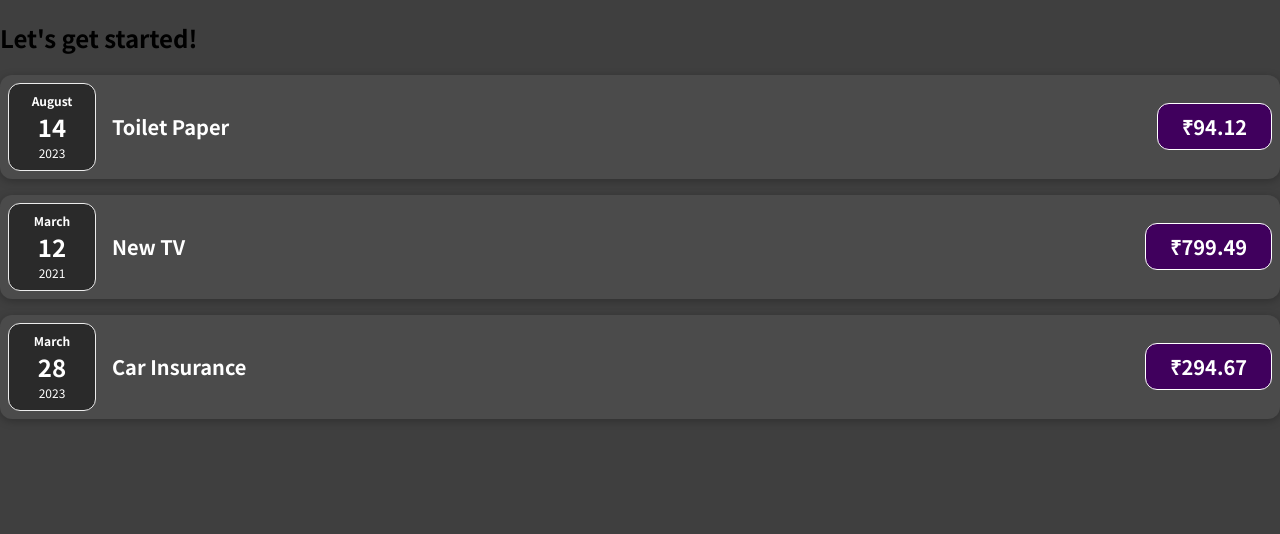
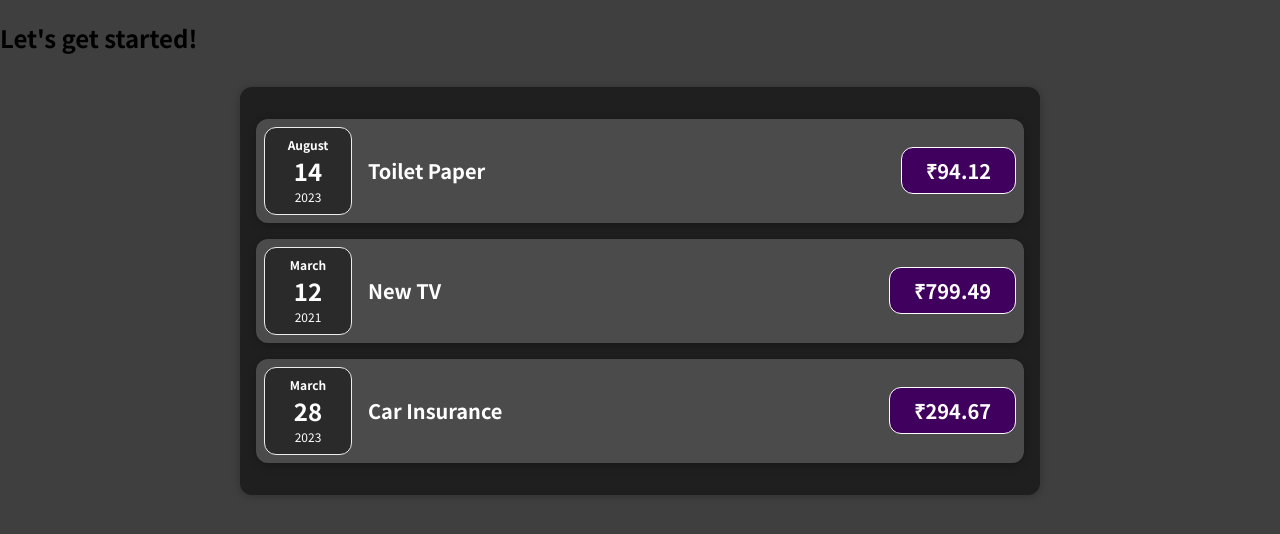
Before and after one commit to Rohitkumar2145/Expense-Tracker, a JavaScript app: page / in a window 1280 px wide. Shown: the top 534 px of the page. Built offline with nearby package versions, Linux system fonts and the light colour scheme.

Commit message:
Expenses.js, Expenses.css added, App.js modified

```diff
--- a/src/App.js
+++ b/src/App.js
@@ -1,4 +1,5 @@
 import ExpenseItem from "./components/ExpenseItem";
+import Expenses from "./components/Expenses";
 
 function App() {
   const expenses = [
@@ -25,21 +26,7 @@
   return (
     <div>
       <h2>Let's get started!</h2>
-      <ExpenseItem
-        title={expenses[0].title}
-        amount={expenses[0].amount}
-        date={expenses[0].date}
-      />
-      <ExpenseItem
-        title={expenses[1].title}
-        amount={expenses[1].amount}
-        date={expenses[1].date}
-      />
-      <ExpenseItem
-        title={expenses[2].title}
-        amount={expenses[2].amount}
-        date={expenses[2].date}
-      />
+      <Expenses expenses={expenses} />
     </div>
   );
 }
--- /dev/null
+++ b/src/components/Expenses.css
@@ -0,0 +1,9 @@
+.expenses {
+  padding: 1rem;
+  background-color: rgb(31, 31, 31);
+  margin: 2rem auto;
+  width: 50rem;
+  max-width: 95%;
+  border-radius: 12px;
+  box-shadow: 0 1px 8px rgba(0, 0, 0, 0.25);
+}
--- /dev/null
+++ b/src/components/Expenses.js
@@ -0,0 +1,26 @@
+import ExpenseItem from "./ExpenseItem";
+import "./Expenses.css";
+
+function Expenses(props) {
+  return (
+    <div className="expenses">
+      <ExpenseItem
+        title={props.expenses[0].title}
+        amount={props.expenses[0].amount}
+        date={props.expenses[0].date}
+      />
+      <ExpenseItem
+        title={props.expenses[1].title}
+        amount={props.expenses[1].amount}
+        date={props.expenses[1].date}
+      />
+      <ExpenseItem
+        title={props.expenses[2].title}
+        amount={props.expenses[2].amount}
+        date={props.expenses[2].date}
+      />
+    </div>
+  );
+}
+
+export default Expenses;
```
Also changed, not shown: 1 other file (tests, documents, lock files or other folders).
